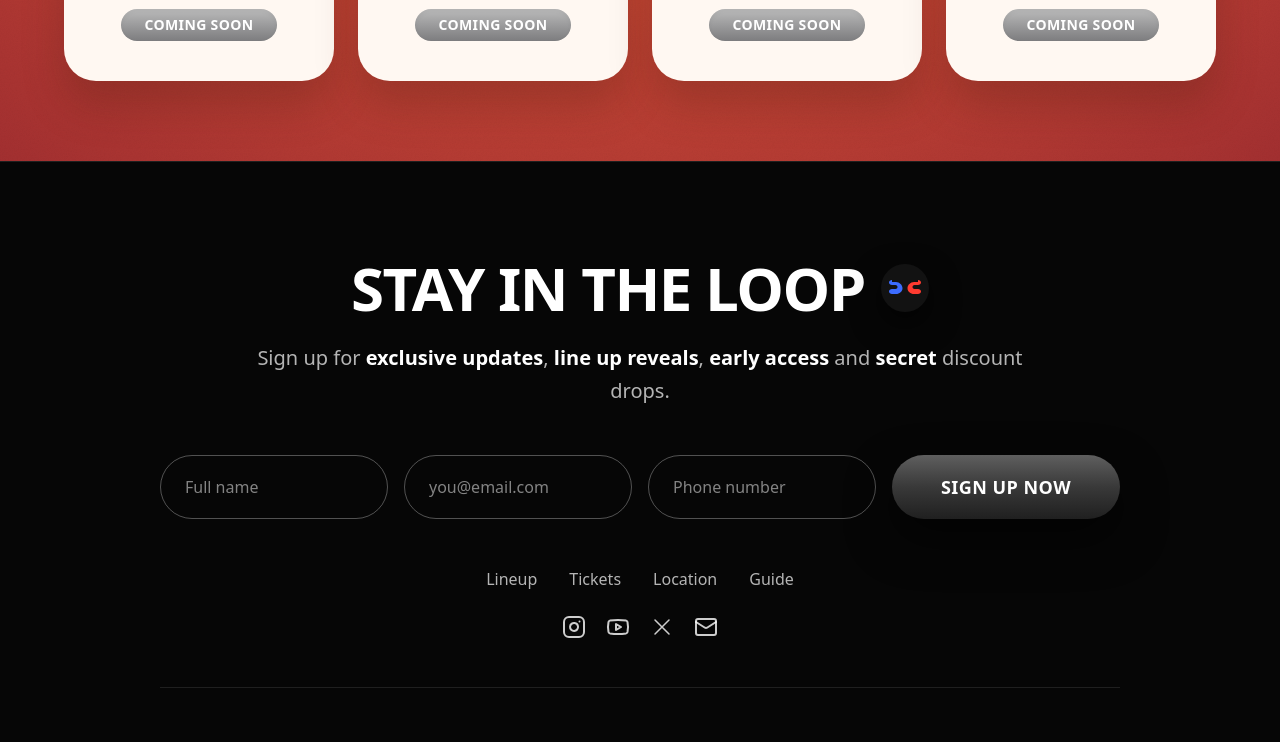
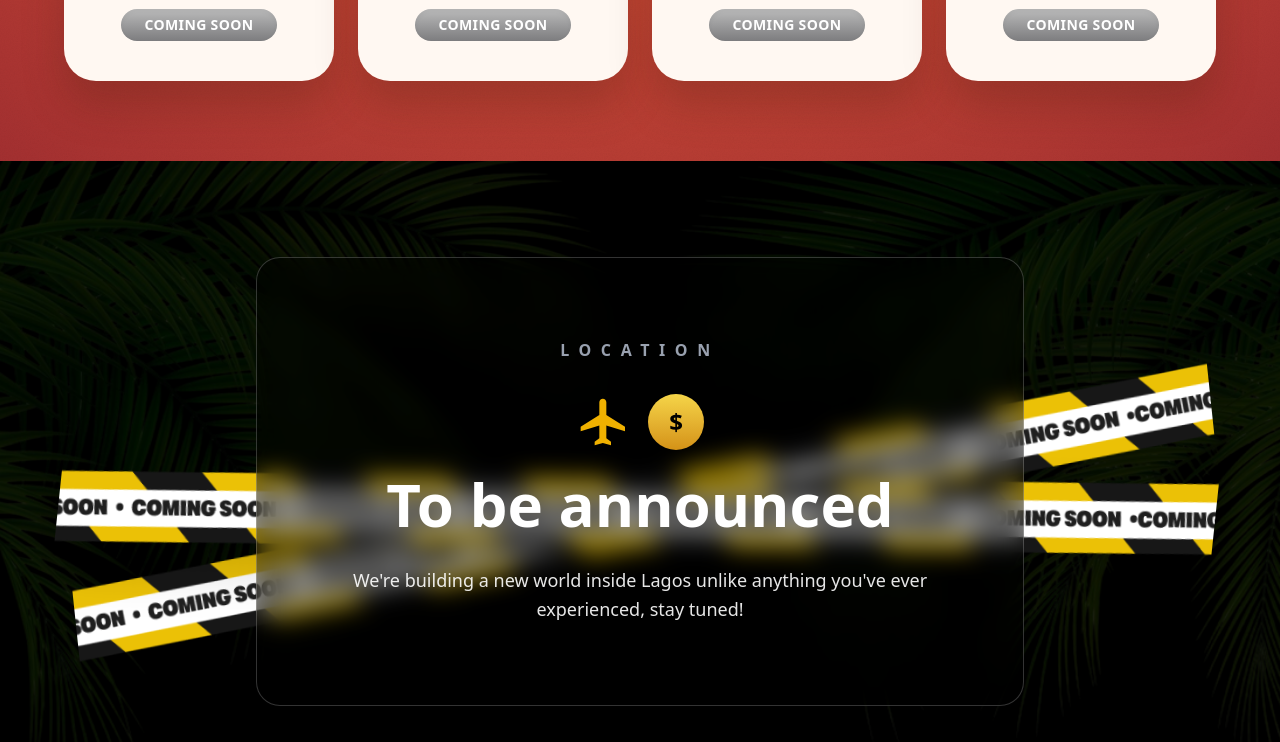
Before and after one commit to BolajiOlajide/danceeko, a Next.js app: page / in a window 1280 px wide. Shown: the part 680-1422 px from the top of the page. Built offline with nearby package versions, Linux system fonts and the light colour scheme.

Commit message:
implement location section

```diff
--- a/src/app/page.tsx
+++ b/src/app/page.tsx
@@ -3,6 +3,11 @@
 import dynamicImport from 'next/dynamic';
 
 export const dynamic = 'force-dynamic';
+
+const LocationSection = dynamicImport(
+  () => import('@/components/sections/location').then((mod) => ({ default: mod.Location })),
+  { ssr: false }
+);
 
 const TicketSection = dynamicImport(
   () => import('@/components/sections/ticket').then((mod) => ({ default: mod.Ticket })),
@@ -15,6 +20,7 @@ export default function Home() {
   return (
     <main className="relative bg-black min-h-screen">
       <TicketSection />
+      <LocationSection />
       <Footer />
     </main>
   );
--- /dev/null
+++ b/src/components/sections/location.tsx
@@ -0,0 +1,83 @@
+export function Location() {
+  return (
+    <section
+      id="location"
+      className="relative overflow-hidden px-4 py-24 sm:px-6 lg:px-10"
+    >
+      {/* Palm leaves background */}
+      <div
+        className="absolute inset-0"
+        style={{
+          backgroundImage:
+            'url("/tropical-leaves-palm-branch-realistic-frame-composition-with-transparent-background-clusters-leaves-with-text 1.png")',
+          backgroundPosition: 'center',
+          backgroundRepeat: 'no-repeat',
+          backgroundSize: 'cover',
+        }}
+      />
+
+      {/* 50% dark overlay */}
+      <div className="absolute inset-0 bg-black/10" />
+
+      <div className="relative mx-auto flex h-full w-full max-w-6xl items-center justify-center">
+        {/* Coming Soon Tapes - positioned in the middle */}
+        <div className="absolute inset-0 flex items-center">
+          <img
+            src="/coming-soon.png"
+            alt="Coming soon tape"
+            className="pointer-events-none absolute left-0 w-full select-none drop-shadow-2xl"
+            style={{
+              transform: 'rotate(-6deg)',
+            }}
+          />
+          <img
+            src="/coming-soon.png"
+            alt="Coming soon tape"
+            className="pointer-events-none absolute left-0 w-full select-none drop-shadow-2xl"
+            style={{
+              transform: 'rotate(6deg)',
+            }}
+          />
+        </div>
+
+        {/* Location Card */}
+        <div className="relative z-10 w-full max-w-3xl rounded-3xl border border-white/20 bg-black/40 px-8 py-16 text-center backdrop-blur-md sm:px-12 sm:py-20">
+          {/* LOCATION label */}
+          <h3 className="mb-8 text-sm font-black uppercase tracking-[0.6em] text-gray-400 sm:text-base">
+            Location
+          </h3>
+
+          {/* Icons and Title */}
+          <div className="mb-8 flex flex-col items-center gap-6">
+            <div className="flex items-center gap-4">
+              {/* Plane Icon */}
+              <svg
+                className="h-12 w-12 text-yellow-500 sm:h-14 sm:w-14"
+                viewBox="0 0 24 24"
+                fill="currentColor"
+              >
+                <path d="M21 16v-2l-8-5V3.5c0-.83-.67-1.5-1.5-1.5S10 2.67 10 3.5V9l-8 5v2l8-2.5V19l-2 1.5V22l3.5-1 3.5 1v-1.5L13 19v-5.5l8 2.5z" />
+              </svg>
+
+              {/* Dollar Sign Badge */}
+              <div className="flex h-12 w-12 items-center justify-center rounded-full bg-gradient-to-b from-[#f5d548] to-[#d49216] text-2xl font-black text-black shadow-lg sm:h-14 sm:w-14">
+                $
+              </div>
+            </div>
+
+            {/* To be announced */}
+            <h2 className="text-4xl font-black text-white sm:text-5xl lg:text-6xl">
+              To be announced
+            </h2>
+          </div>
+
+          {/* Description */}
+          <p className="text-base leading-relaxed text-white/90 sm:text-lg">
+            We're building a new world inside Lagos unlike anything you've ever experienced, stay
+            tuned!
+          </p>
+        </div>
+      </div>
+    </section>
+  );
+}
```
Also changed, not shown: public/coming-soon.png (added), public/tropical-leaves-palm-branch-realistic-frame-composition-with-transparent-background-clusters-leaves-with-text 1.png (added).
